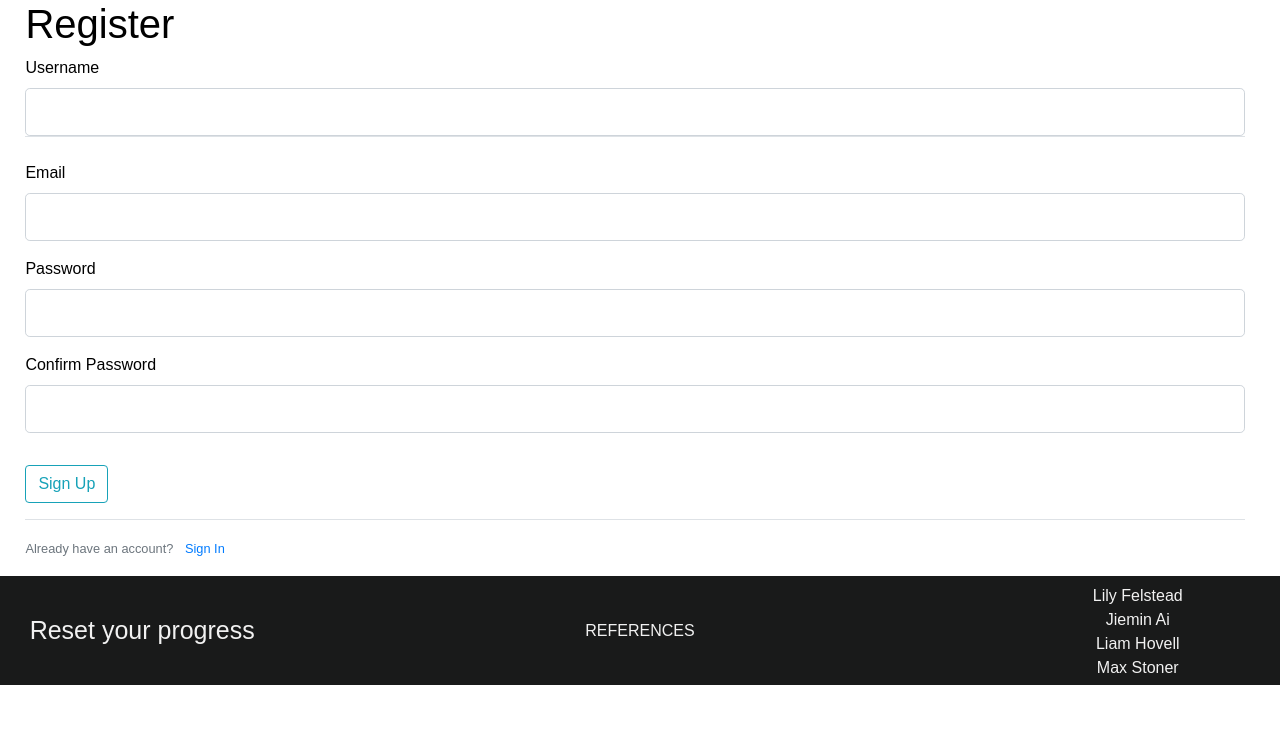
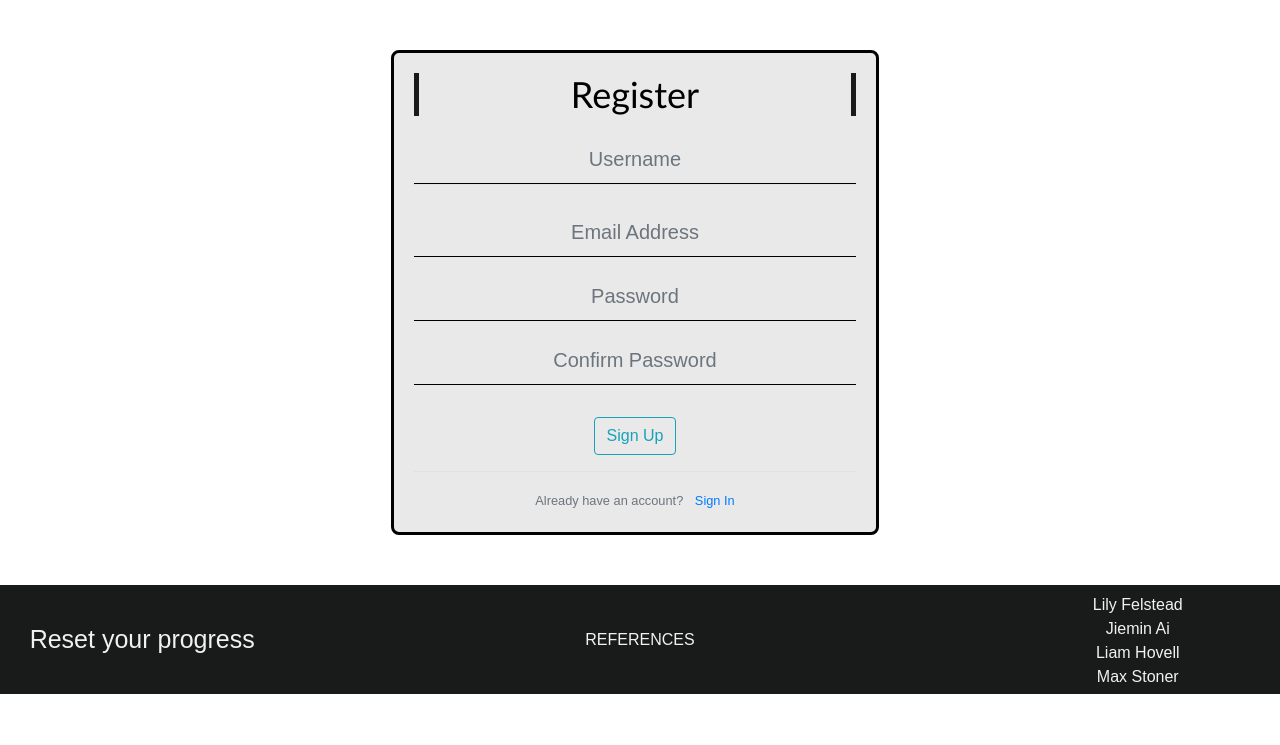
Before and after one commit to lfelstead/CITS3403_Project, a Flask app: page /register in a window 1280 px wide. Shown: the part 55-800 px from the top of the page. Run offline with Flask 2, Linux system fonts and the light colour scheme; some libraries are stand-ins or nearby versions.

Commit message:
Redesigned Register Page

```diff
--- a/app/static/css/layout.css
+++ b/app/static/css/layout.css
@@ -309,6 +309,7 @@ body {
 
 .login-input {
   border: 0;
+  border-radius: 0;
   border-bottom: 1px solid black;
   background-color: #e9e9e9;
 }
--- a/app/templates/login.html
+++ b/app/templates/login.html
@@ -1,7 +1,7 @@
 {% extends "layout.html" %}
 
 {% block content %}
-  <div class=login-field>
+  <div class="login-field">
     <h1>Log In</h1>
     <form action="" method="POST">
         {{ form.hidden_tag() }}
--- a/app/templates/register.html
+++ b/app/templates/register.html
@@ -1,61 +1,61 @@
 {% extends "layout.html" %}
 {% block content %}
-  <div>
+  <div class="login-field">
     <h1>Register</h1>
     <div class = "content-section">
         <form method = "POST" action="">
             {{ form.hidden_tag() }}
             <fieldset class = "form-group">
                 <div class = "form-group border-bottom mb-4">
-                    {{ form.username.label(class="form-control-label") }}
+                    <!--{{ form.username.label(class="form-control-label") }}-->
                     {% if form.username.errors %}
-                        {{ form.username(class="form-control form-control-lg is-invalid") }}
+                        {{ form.username(class="form-control form-control-lg is-invalid login-input", placeholder="Username") }}
                         <div class = "invalid-feedback">
                             {% for error in form.username.errors %}
                                 <span>{{ error }}</span>
                             {%endfor%}
                         </div>
                     {% else %}
-                        {{ form.username(class="form-control form-control-lg") }}
+                        {{ form.username(class="form-control form-control-lg login-input", placeholder="Username") }}
                     {%endif%}
                 </div>
                 <div class = "form-group">
-                    {{ form.email.label(class="form-control-label") }}
+                    <!--{{ form.email.label(class="form-control-label") }}-->
                     {% if form.email.errors %}
-                        {{ form.email(class="form-control form-control-lg is-invalid") }}
+                        {{ form.email(class="form-control form-control-lg is-invalid login-input", placeholder="Email Address") }}
                         <div class = "invalid-feedback">
                             {% for error in form.email.errors %}
                                 <span>{{ error }}</span>
                             {%endfor%}
                         </div>
                     {% else %}
-                        {{ form.email(class="form-control form-control-lg") }}
+                        {{ form.email(class="form-control form-control-lg login-input", placeholder="Email Address") }}
                     {%endif%}
                 </div>
                 <div class = "form-group">
-                    {{ form.password.label(class="form-control-label") }}
+                    <!--{{ form.password.label(class="form-control-label") }}-->
                     {% if form.password.errors %}
-                        {{ form.password(class="form-control form-control-lg is-invalid") }}
+                        {{ form.password(class="form-control form-control-lg is-invalid login-input", placeholder="Password") }}
                         <div class = "invalid-feedback">
                             {% for error in form.password.errors %}
                                 <span>{{ error }}</span>
                             {%endfor%}
                         </div>
                     {% else %}
-                        {{ form.password(class="form-control form-control-lg") }}
+                        {{ form.password(class="form-control form-control-lg login-input", placeholder="Password") }}
                     {%endif%}
                 </div>
                 <div class = "form-group">
-                    {{ form.confirm.label(class="form-control-label") }}
+                    <!--{{ form.confirm.label(class="form-control-label") }}-->
                     {% if form.confirm.errors %}
-                        {{ form.confirm(class="form-control form-control-lg is-invalid") }}
+                        {{ form.confirm(class="form-control form-control-lg is-invalid login-input", placeholder="Confirm Password") }}
                         <div class = "invalid-feedback">
                             {% for error in form.confirm.errors %}
                                 <span>{{ error }}</span>
                             {%endfor%}
                         </div>
                     {% else %}
-                        {{ form.confirm(class="form-control form-control-lg") }}
+                        {{ form.confirm(class="form-control form-control-lg login-input", placeholder="Confirm Password") }}
                     {%endif%}
                 </div>
             </fieldset>
```
